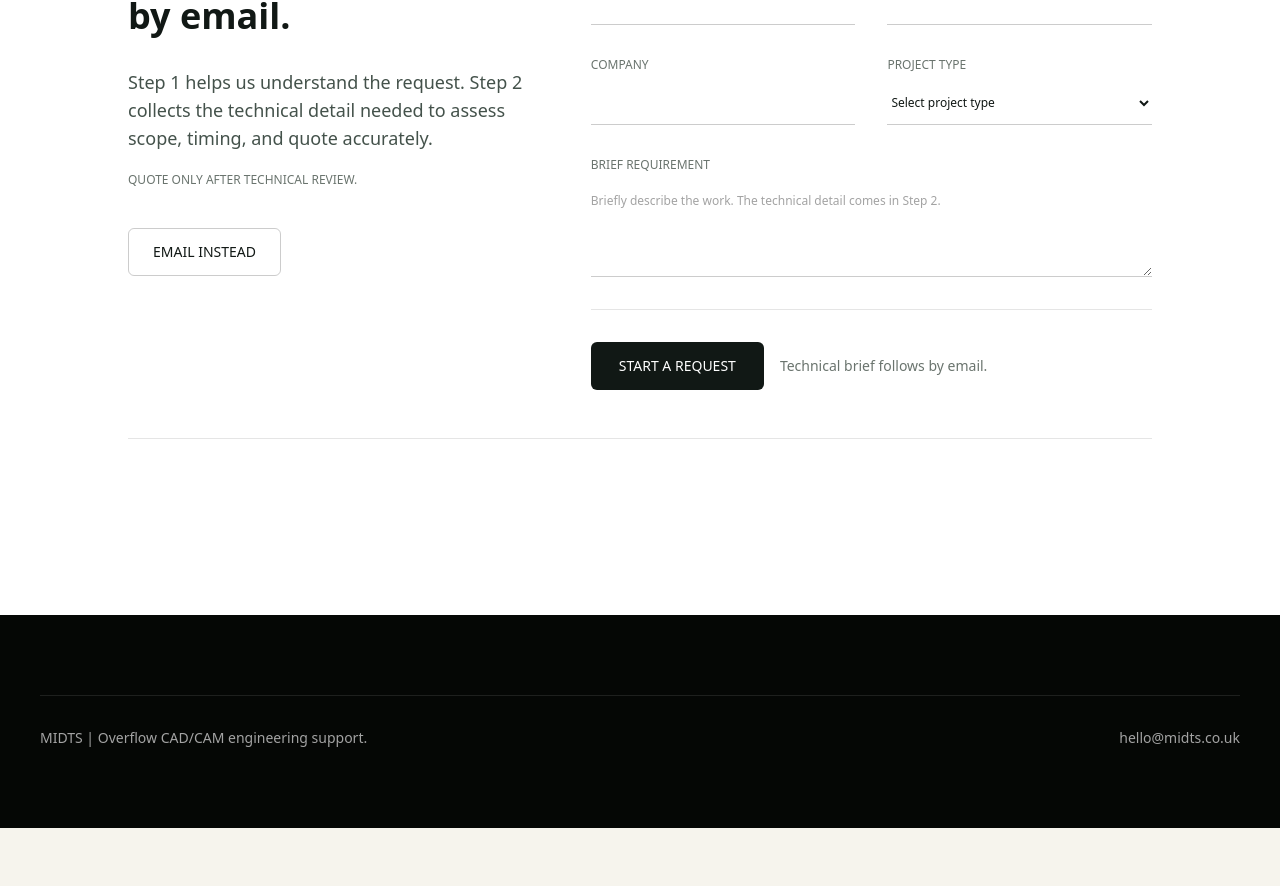
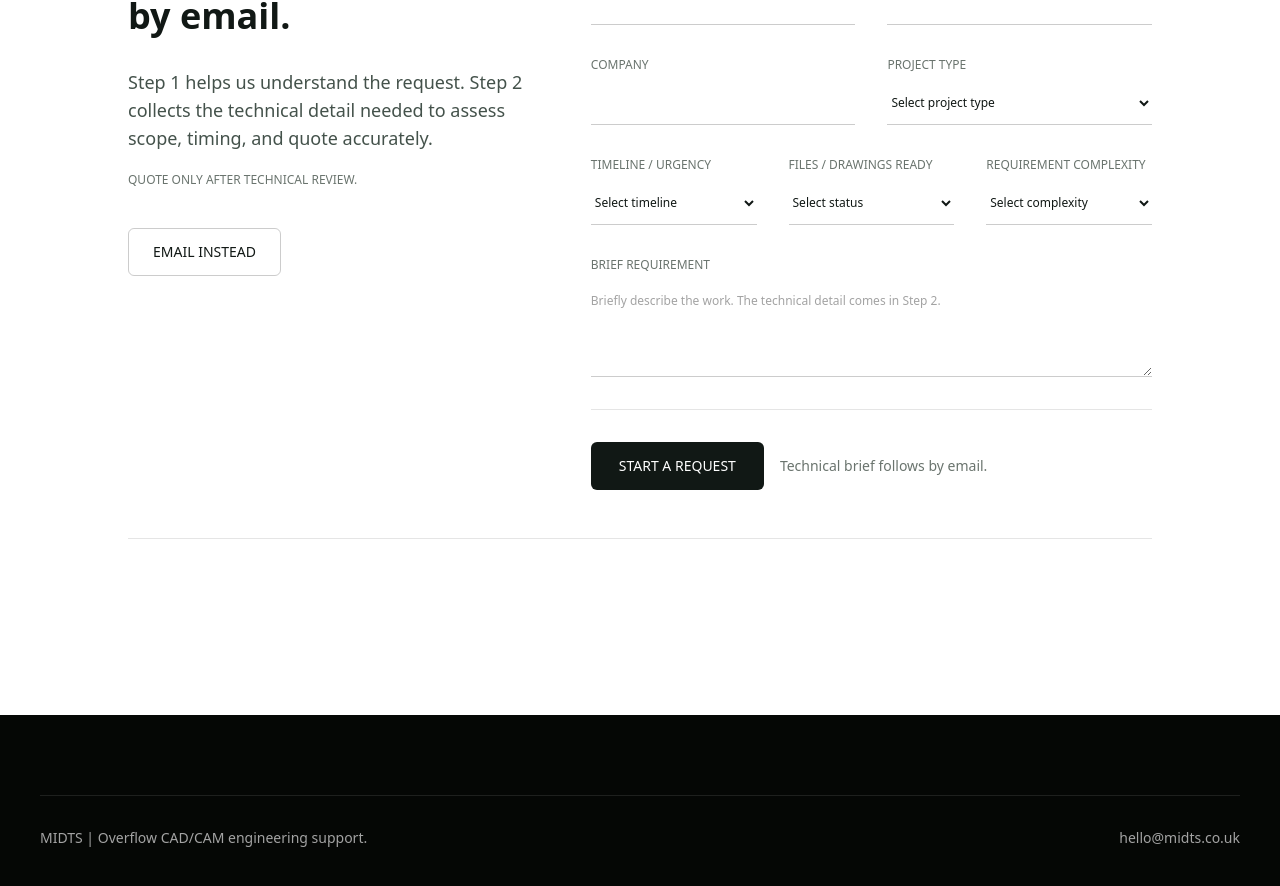
Before and after one commit to zeeshankhanminhas/NEW-MIDTS, a Next.js app: page / in a window 1280 px wide. Shown: the part 4880-5766 px from the top of the page. Before the commit the page ends 5708 px from the top, so only its background shows below. Built offline with nearby package versions, Linux system fonts and the light colour scheme.

Commit message:
Add lightweight scoring signals to Step 1 form

```diff
--- a/components/EnquiryForm.tsx
+++ b/components/EnquiryForm.tsx
@@ -38,6 +38,10 @@ export default function EnquiryForm() {
       <input type="hidden" name="step_2_completed" value="false" readOnly />
       <input type="hidden" name="nurture_state" value="Active" readOnly />
       <input type="hidden" name="reminder_status" value="Pending" readOnly />
+      {/* Scoring integration placeholders for future backend or Apps Script mapping. */}
+      <input type="hidden" name="lead_score" value="" readOnly />
+      <input type="hidden" name="qualification_status" value="Pending" readOnly />
+      <input type="hidden" name="high_value_flag" value="false" readOnly />
 
       <div className="grid gap-8 md:grid-cols-2">
         <label className={labelClass} htmlFor="full-name">
@@ -65,6 +69,39 @@ export default function EnquiryForm() {
           </select>
         </label>
       </div>
+      <div className="grid gap-8 md:grid-cols-3">
+        <label className={labelClass} htmlFor="timeline-urgency">
+          Timeline / Urgency
+          <select className={fieldClass} id="timeline-urgency" name="timeline_urgency" required defaultValue="">
+            <option value="" disabled>Select timeline</option>
+            <option>Urgent: 24-72 hours</option>
+            <option>This week</option>
+            <option>This month</option>
+            <option>Exploring support</option>
+          </select>
+        </label>
+        <label className={labelClass} htmlFor="files-ready">
+          Files / Drawings Ready
+          <select className={fieldClass} id="files-ready" name="files_drawings_ready" required defaultValue="">
+            <option value="" disabled>Select status</option>
+            <option>Yes, files are ready</option>
+            <option>Partially</option>
+            <option>Not yet</option>
+            <option>Not sure</option>
+          </select>
+        </label>
+        <label className={labelClass} htmlFor="requirement-complexity">
+          Requirement Complexity
+          <select className={fieldClass} id="requirement-complexity" name="requirement_complexity" required defaultValue="">
+            <option value="" disabled>Select complexity</option>
+            <option>Simple drafting / drawing support</option>
+            <option>CAD modelling</option>
+            <option>Reverse engineering</option>
+            <option>CAM / manufacturing support</option>
+            <option>Mixed or unsure</option>
+          </select>
+        </label>
+      </div>
       <label className={labelClass} htmlFor="brief-requirement">
         Brief Requirement
         <textarea className={`${fieldClass} field_textarea min-h-24 resize-y`} id="brief-requirement" name="brief_requirement" placeholder="Briefly describe the work. The technical detail comes in Step 2." required />
```
